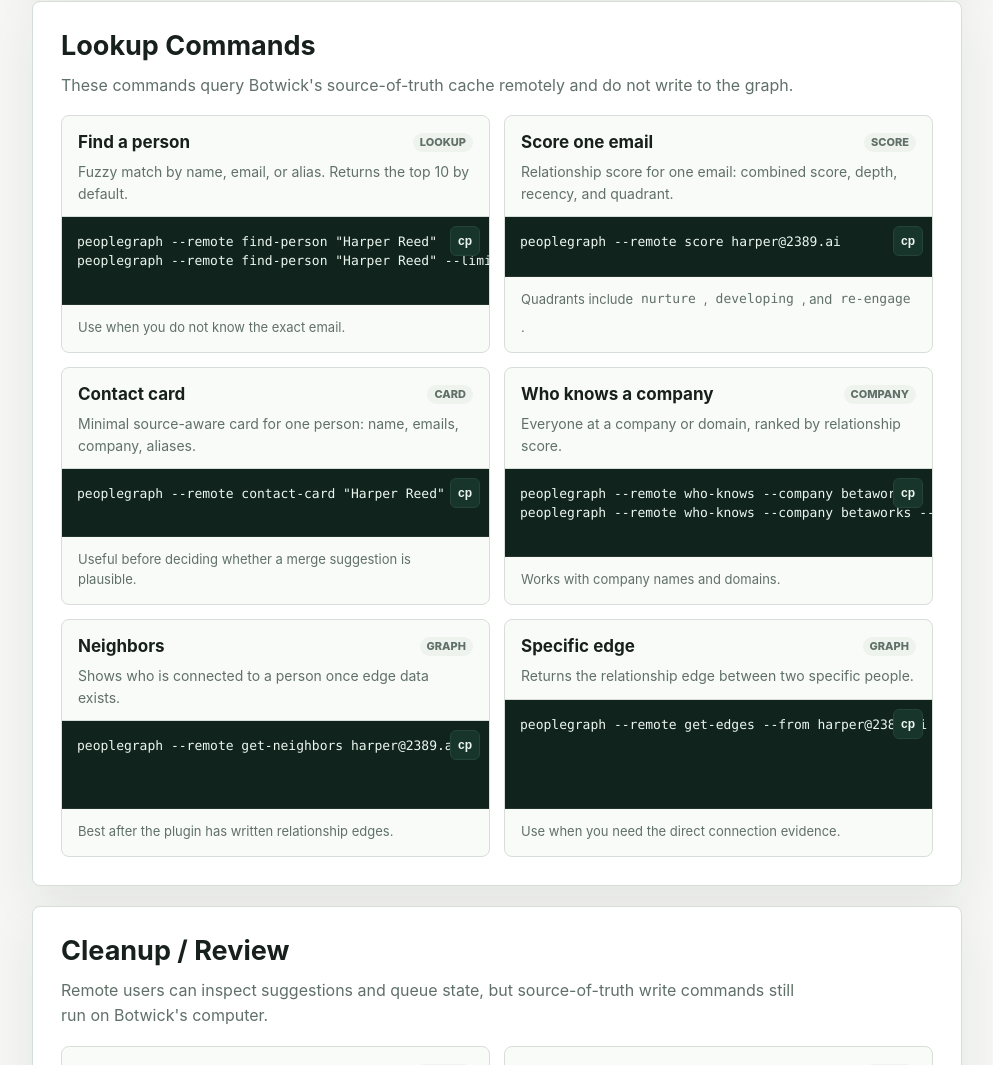
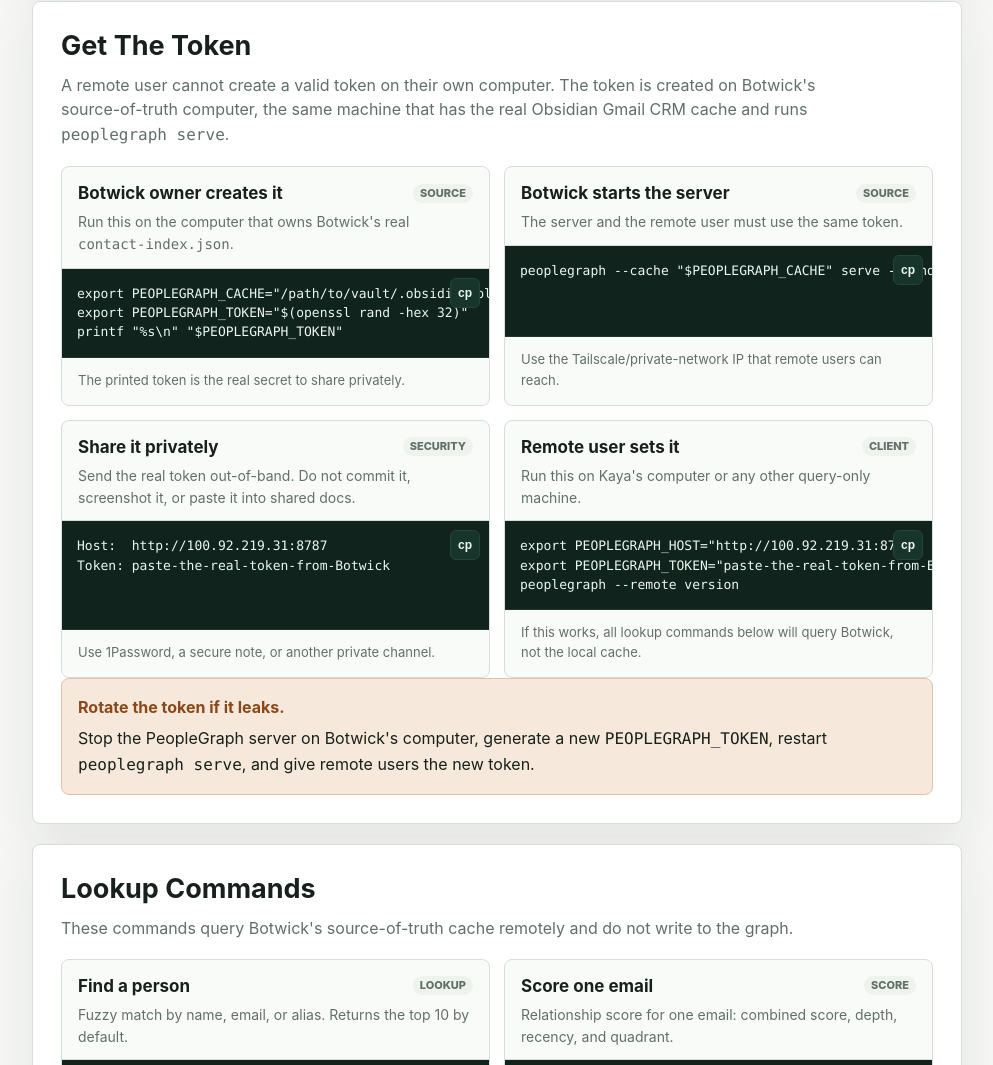
Before and after one commit to kayacancode/obsidian-gmail-crm, a website: page docs/peoplegraph-remote-query.html in a window 1280 px wide. Shown: the part 1294-2359 px from the top of the page, without its empty margins (278-1271 px from the left). Drawn offline with Linux system fonts and the light colour scheme.

Commit message:
Document PeopleGraph token handoff

```diff
--- a/docs/peoplegraph-remote-query.html
+++ b/docs/peoplegraph-remote-query.html
@@ -434,6 +434,7 @@
       <nav aria-label="Page navigation">
         <a href="#start">Start</a>
         <a href="#connect">Connect</a>
+        <a href="#token">Get The Token</a>
         <a href="#lookup">Lookup Commands</a>
         <a href="#review">Cleanup / Review</a>
         <a href="#info">Info Commands</a>
@@ -516,6 +517,64 @@
 peoplegraph --remote describe</code></pre>
               <div class="meta-line">If this fails, check the token, host, and network.</div>
             </div>
+          </div>
+        </section>
+
+        <section id="token">
+          <h2>Get The Token</h2>
+          <p class="section-intro">
+            A remote user cannot create a valid token on their own computer. The
+            token is created on Botwick's source-of-truth computer, the same
+            machine that has the real Obsidian Gmail CRM cache and runs
+            <code>peoplegraph serve</code>.
+          </p>
+          <div class="grid">
+            <div class="command-card">
+              <header>
+                <h3>Botwick owner creates it <span class="tag">source</span></h3>
+                <p>Run this on the computer that owns Botwick's real <code>contact-index.json</code>.</p>
+              </header>
+              <pre><button class="copy" type="button" aria-label="Copy command">cp</button><code>export PEOPLEGRAPH_CACHE="/path/to/vault/.obsidian/plugins/gmail-crm/contact-index.json"
+export PEOPLEGRAPH_TOKEN="$(openssl rand -hex 32)"
+printf "%s\n" "$PEOPLEGRAPH_TOKEN"</code></pre>
+              <div class="meta-line">The printed token is the real secret to share privately.</div>
+            </div>
+
+            <div class="command-card">
+              <header>
+                <h3>Botwick starts the server <span class="tag">source</span></h3>
+                <p>The server and the remote user must use the same token.</p>
+              </header>
+              <pre><button class="copy" type="button" aria-label="Copy command">cp</button><code>peoplegraph --cache "$PEOPLEGRAPH_CACHE" serve --bind 100.92.219.31:8787</code></pre>
+              <div class="meta-line">Use the Tailscale/private-network IP that remote users can reach.</div>
+            </div>
+
+            <div class="command-card">
+              <header>
+                <h3>Share it privately <span class="tag">security</span></h3>
+                <p>Send the real token out-of-band. Do not commit it, screenshot it, or paste it into shared docs.</p>
+              </header>
+              <pre><button class="copy" type="button" aria-label="Copy command">cp</button><code>Host:  http://100.92.219.31:8787
+Token: paste-the-real-token-from-Botwick</code></pre>
+              <div class="meta-line">Use 1Password, a secure note, or another private channel.</div>
+            </div>
+
+            <div class="command-card">
+              <header>
+                <h3>Remote user sets it <span class="tag">client</span></h3>
+                <p>Run this on Kaya's computer or any other query-only machine.</p>
+              </header>
+              <pre><button class="copy" type="button" aria-label="Copy command">cp</button><code>export PEOPLEGRAPH_HOST="http://100.92.219.31:8787"
+export PEOPLEGRAPH_TOKEN="paste-the-real-token-from-Botwick"
+peoplegraph --remote version</code></pre>
+              <div class="meta-line">If this works, all lookup commands below will query Botwick, not the local cache.</div>
+            </div>
+          </div>
+          <div class="note warning">
+            <strong>Rotate the token if it leaks.</strong>
+            Stop the PeopleGraph server on Botwick's computer, generate a new
+            <code>PEOPLEGRAPH_TOKEN</code>, restart <code>peoplegraph serve</code>,
+            and give remote users the new token.
           </div>
         </section>
 
```
